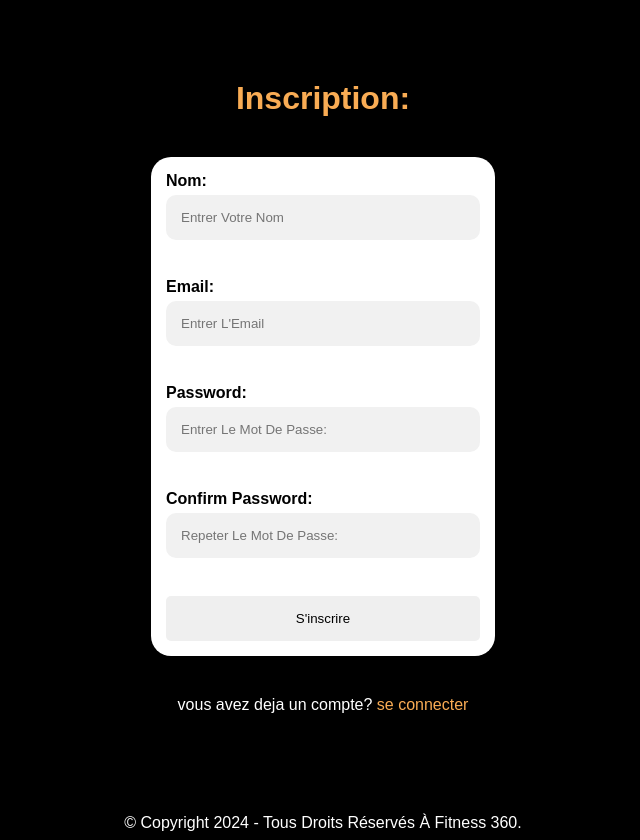
After one commit to Yassine-Atiki/Fitness-web-page, a PHP site: page /signup.html in a window 1280 px wide. The commit adds this page. Shown: the whole page, without its empty margins (317-957 px from the left). Run offline with PHP 8.4, Linux system fonts and the light colour scheme.

Commit message:
adding login and signup HTML file

```diff
--- /dev/null
+++ b/signup.html
@@ -0,0 +1,48 @@
+<!DOCTYPE html>
+<html lang="en">
+<head>
+    <meta charset="UTF-8">
+    <meta name="viewport" content="width=device-width, initial-scale=1.0">
+    <title>Fitness 360 - SignUp</title>
+    <link rel="stylesheet" href="style.css">
+</head>
+<body>
+
+    <div class="registre" id="registre">
+        <form id="form">
+        <h1>Inscription:</h1>
+        <fieldset>
+            <label for="name"><b>Nom:</b></label
+            ><br />
+            <input type="text" name="name" id="name" placeholder="Entrer votre nom" required />
+            <p></p>
+            <label for="email"><b>Email:</b></label
+            ><br />
+            <input
+            name="email" id="email"
+            type="email"
+            placeholder="Entrer l'Email"
+            required
+            />
+            <p></p>
+            <label for="passwd"><b>Password:</b></label
+            ><br />
+            <input type="password" placeholder="Entrer le mot de passe: " name="passwd" id="passwd" required />
+            <p></p>
+            <label for="repeat-passwd"><b>Confirm password:</b></label
+            ><br />
+            <input type="password" name="repeat-passwd" id="repeat-passwd" placeholder="Repeter le mot de passe: " required />
+            <p></p>
+            <button type="submit">S'inscrire</button>
+        </fieldset>
+        </form>
+        <span class="already">
+            <p>Vous avez deja un compte? <a href="login.html">se connecter</a></p>
+        </span>
+    </div>
+    <div class="footer">
+        <footer>© Copyright 2024 - Tous droits réservés à Fitness 360.</footer>
+    </div>
+    <script src="app.js"></script>
+</body>
+</html>
--- a/index.css
+++ b/style.css
@@ -129,18 +129,39 @@ input[type="email"] {
   display: inline-block;
   border: none;
   background: #f1f1f1;
+  border-radius: 10px;
 }
 button {
   width: 100%;
   border: none;
   padding: 15px;
+  border-radius: 5px;
 }
 button:hover {
   background-color: #f9ac54;
+  cursor: pointer;
 }
 .footer {
   text-align: center;
-  margin-top: 50px;
+  margin-top: 100px;
   text-transform: capitalize;
   color: #fff;
 }
+
+/*signup*/
+
+.already > p{
+  color: white;
+  font-family: sans-serif;
+  text-align: center;
+  text-transform: lowercase;
+}
+.already > p > a{
+  text-decoration: none;
+  color: #f9ac54;
+  text-transform: lowercase;
+  cursor: pointer;
+}
+.already > p > a:hover{
+  text-decoration: underline;
+}
```
Also changed, not shown: login.html (added, +38 -0 lines), img/person_24dp_5F6368_FILL1_wght400_GRAD0_opsz24.svg (added).
